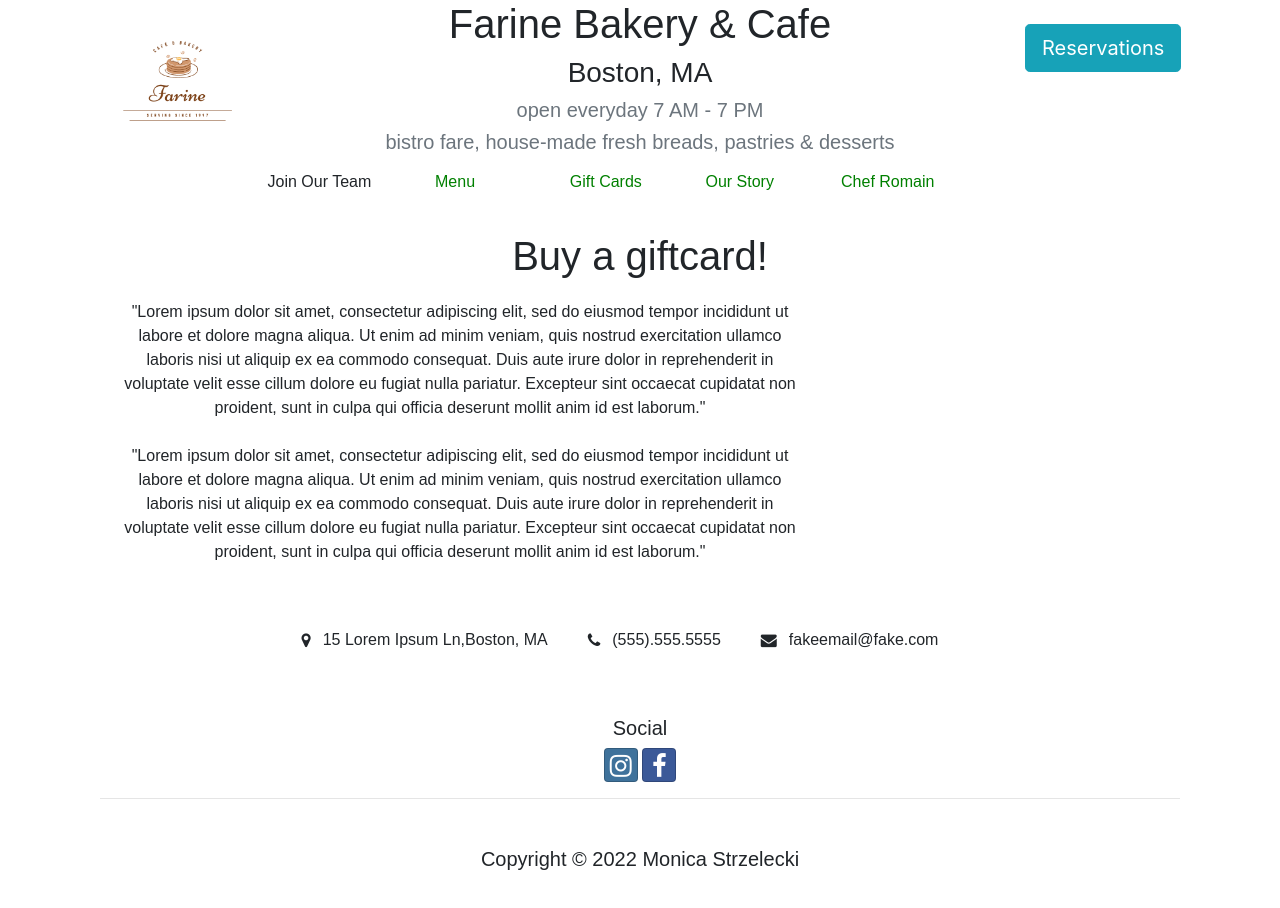
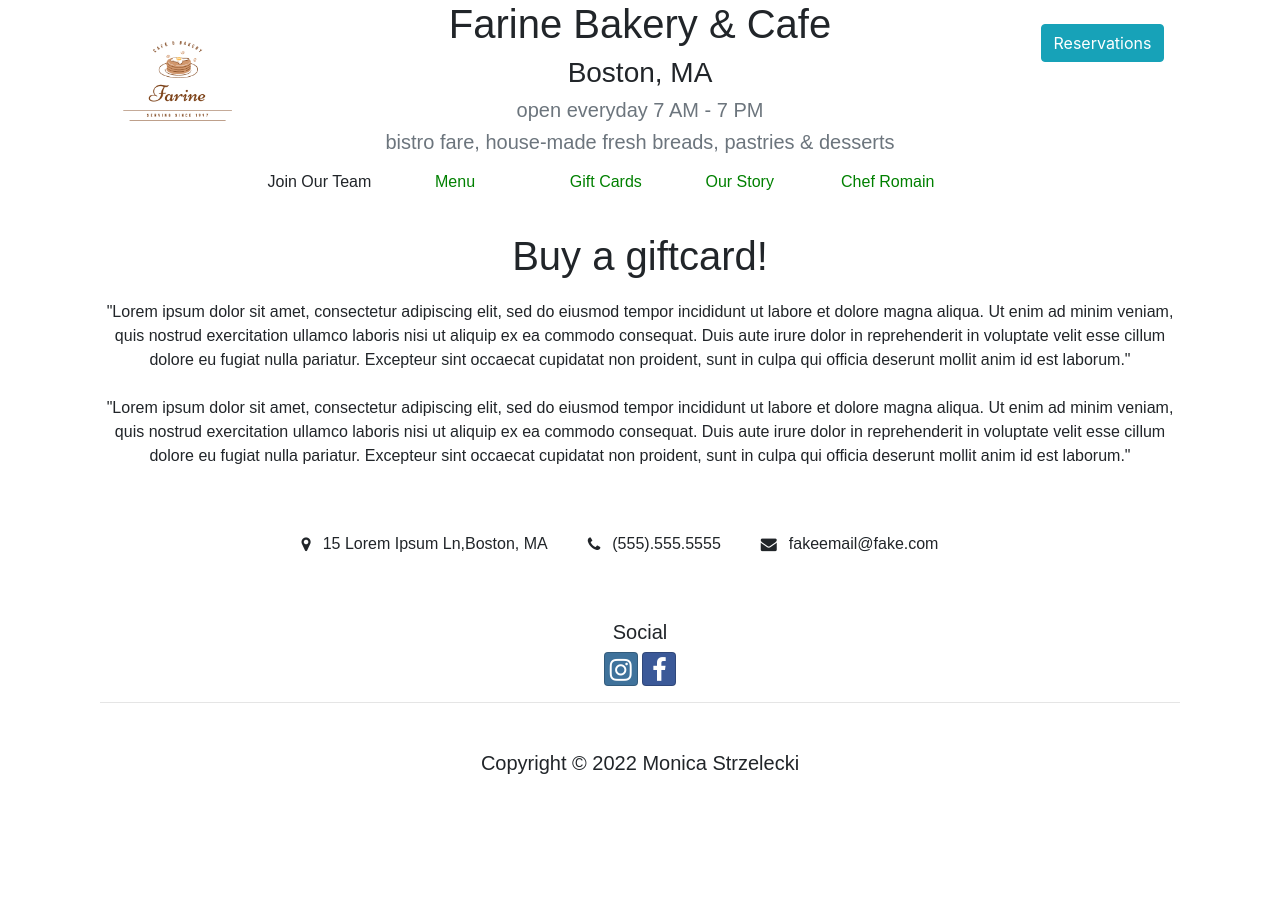
Before and after one commit to mjstrz/farine-react, a React (Create React App) app: page /giftcard in a window 1280 px wide. Shown: the top 908 px of the page. After the commit the page ends 815 px from the top, so only its background shows below. Built offline with nearby package versions, Linux system fonts and the light colour scheme.

Commit message:
aligned directory center; removed bootstrap columns from giftcard; made reservation button medium

```diff
--- a/src/components/Giftcard.js
+++ b/src/components/Giftcard.js
@@ -8,7 +8,7 @@ export default function Giftcard() {
         <div className='giftcard'>
           <h1 className='giftcard-header'>Buy a giftcard!</h1>
 
-          <p className='col-8 md-6 sm-3'>"Lorem ipsum dolor sit amet, consectetur adipiscing elit, sed do eiusmod tempor incididunt ut labore et dolore
+          <p>"Lorem ipsum dolor sit amet, consectetur adipiscing elit, sed do eiusmod tempor incididunt ut labore et dolore
             magna aliqua. Ut enim ad minim veniam, quis nostrud exercitation ullamco laboris nisi ut aliquip ex ea commodo
             consequat. Duis aute irure dolor in reprehenderit in voluptate velit esse cillum dolore eu fugiat nulla
             pariatur. Excepteur sint occaecat cupidatat non proident, sunt in culpa qui officia deserunt mollit anim id est
--- a/src/components/Header.js
+++ b/src/components/Header.js
@@ -32,7 +32,7 @@ export default function Header() {
 
             {/* <!-- Reserve button  --> */}
                 <div className="col-xs-12 col-md-4 col-xl-2 mt-4">
-                    <Button onClick={setModalIsOpenToTrue} className="btn btn-info btn-lg">Reservations</Button>
+                    <Button onClick={setModalIsOpenToTrue} className="btn btn-info btn-md">Reservations</Button>
                 </div>
             </div>
 
--- a/src/components/Home.js
+++ b/src/components/Home.js
@@ -5,8 +5,8 @@ import { NavLink, Link } from 'react-router-dom';
 
 export default function Home() {
     return(
-        <div className="Directory align-items-center">
-            <div className="row">
+        <div className="Directory justify-content-center">
+            <div className="row justify-content-center">
             <Card className="col-5">
                     <CardImg src="img/OrderOnline.jpeg" alt="Order Online" />
                     <CardImgOverlay>
--- a/src/components/Navigation.js
+++ b/src/components/Navigation.js
@@ -15,7 +15,7 @@ export default function Navigation() {
                 {/* NOTE: TOGGLER DOESN'T work! Need to add this functionality */}
             </button>
             <div className="collapse navbar-collapse align-item-center" id="farineNavbar">
-                <ul className="navbar-nav d-flex justify-content-center justify-content-between">
+                <ul className="navbar-nav justify-content-center justify-content-between">
                     <li className="nav-item col-md-2 justify-content"></li>
                     <li className="nav-item col-md-2 justify-content text-nowrap">Join Our Team</li>
                     <li className="nav-item col-md-2 justify-content"><StyledLink to="/menu">Menu</StyledLink></li>
```
